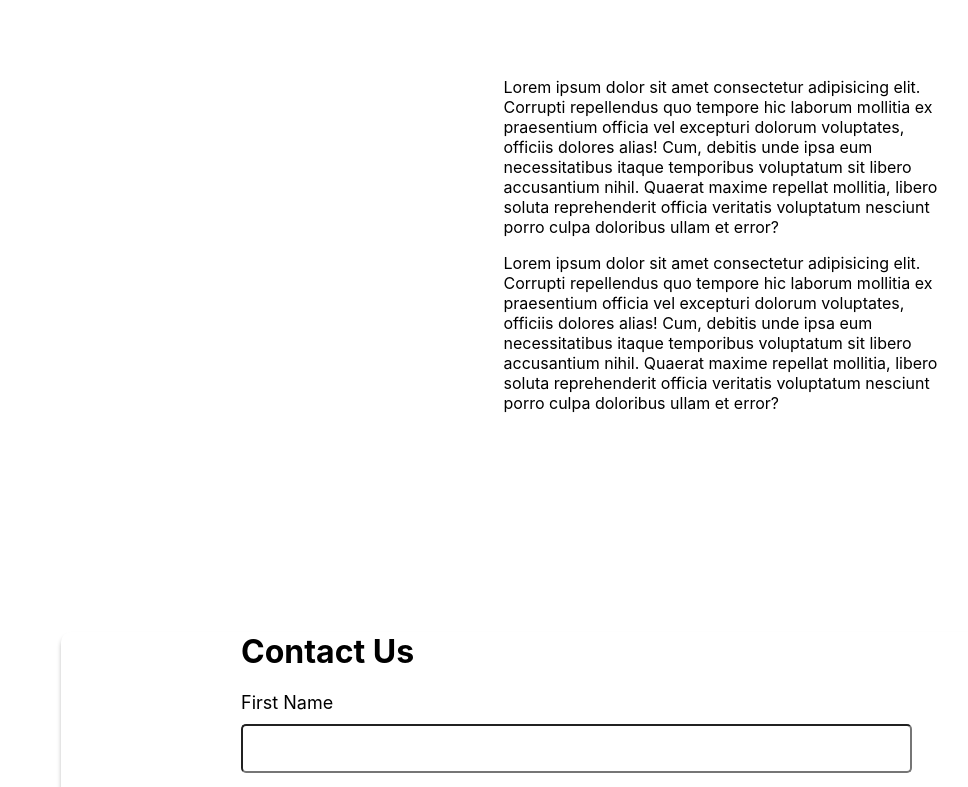
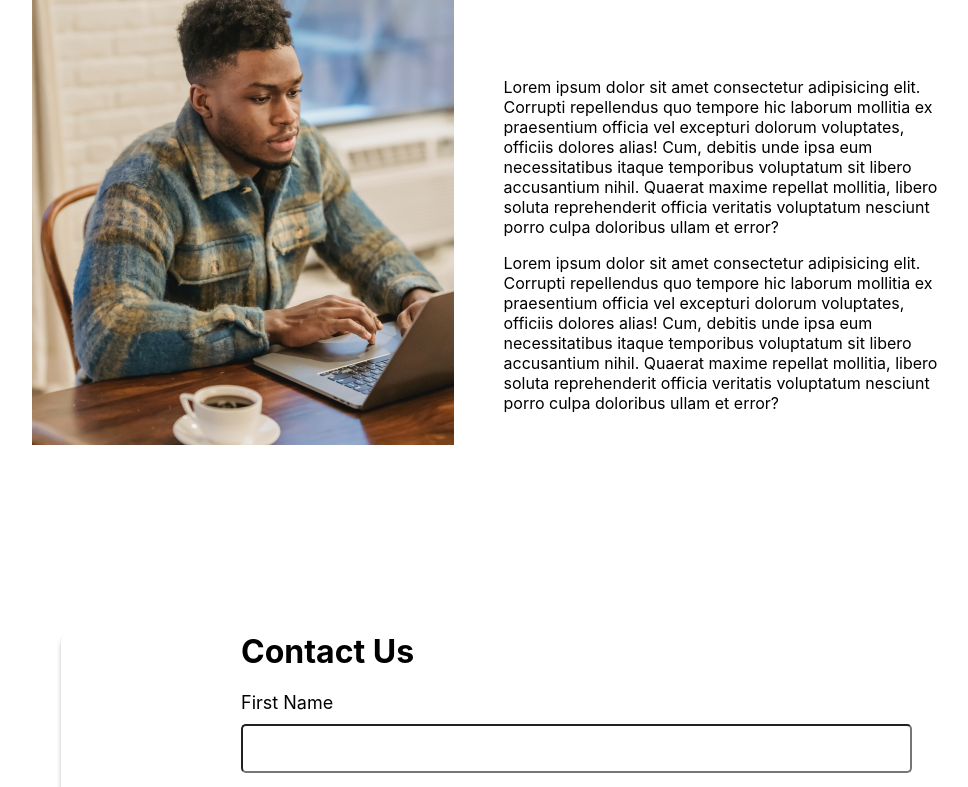
Before and after one commit to FabioTECH1/KodeCamp-Bonus-task-Stage-1, a plain HTML site: page index.html in a window 1280 px wide. Shown: the part 250-1037 px from the top of the page, without its empty margins (88-1056 px from the left). Drawn offline with Linux system fonts and the light colour scheme.

Commit message:
Update style.css

```diff
--- a/css/style.css
+++ b/css/style.css
@@ -37,7 +37,7 @@ article {
     width: 422px;
     height: 496px;
     display: inline-block;
-    background: url('./img/pexels-andres-ayrton-6578392.png');
+    background: url('../img/pexels-andres-ayrton-6578392.png');
 
 }
 
```
